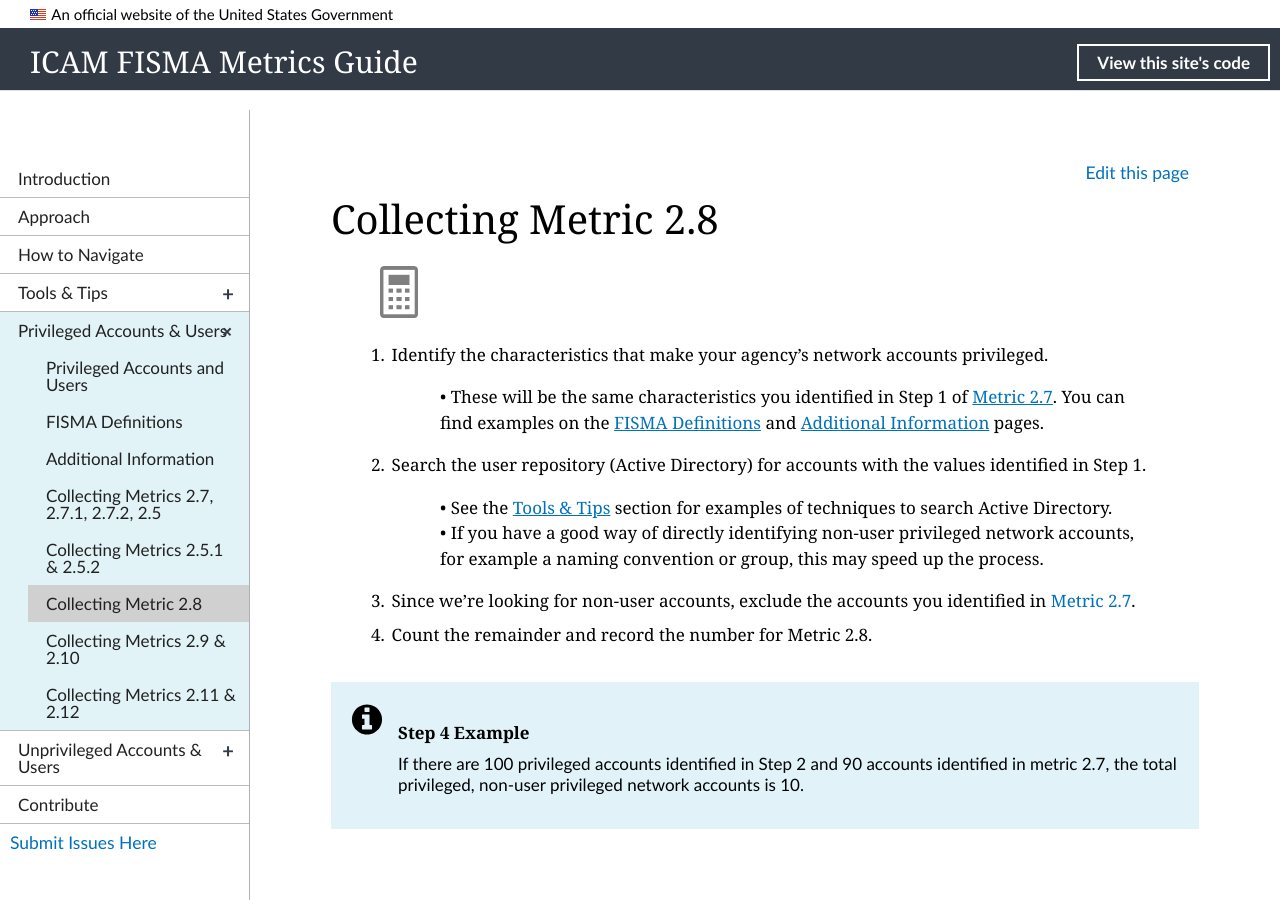
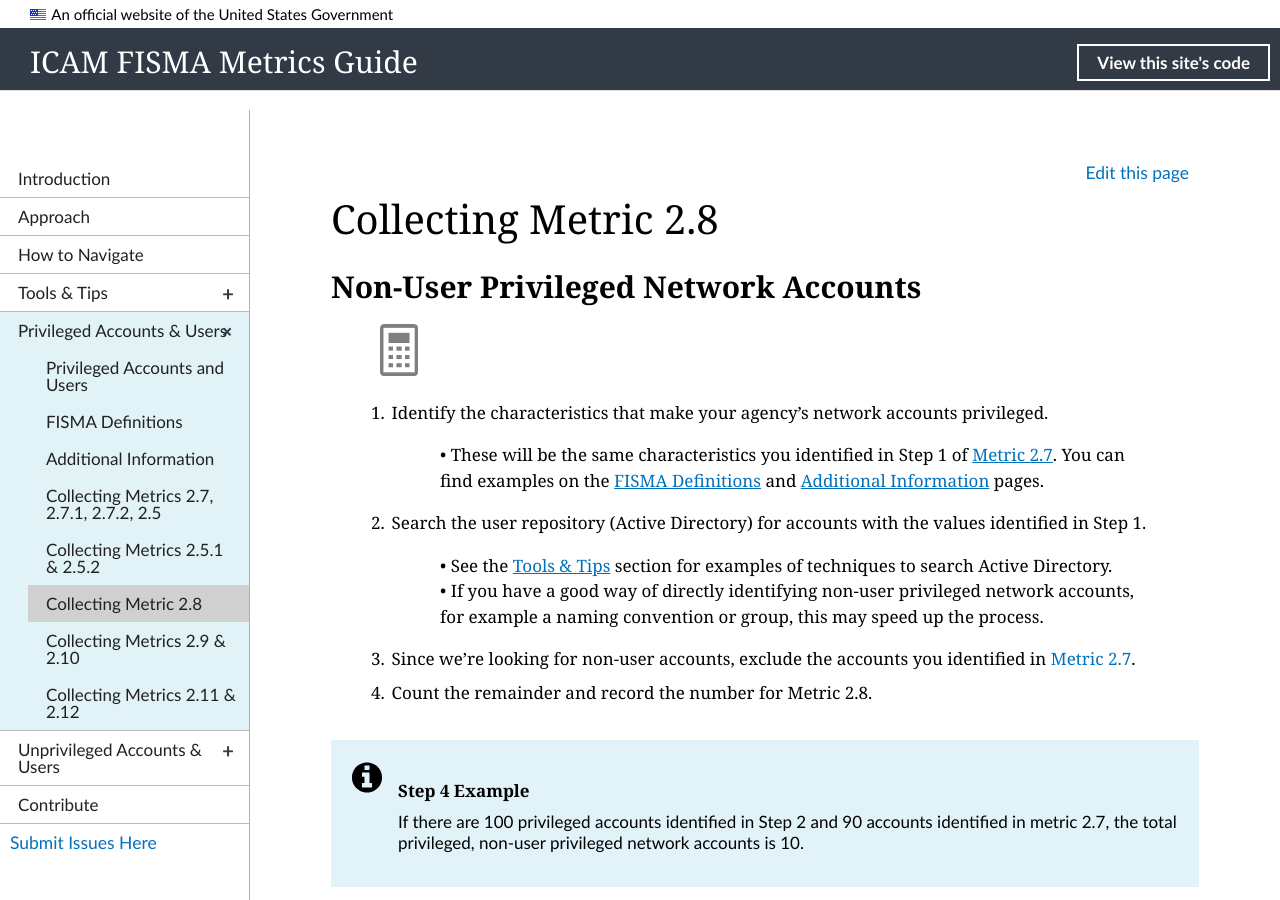
Before and after one commit to GSA/icam-fisma, a Jekyll site: the page built from _priv-mgmt/17_collection-28.md, in a window 1280 px wide and 900 px high. Built offline with Jekyll 4.4.1, drawn with Linux system fonts in a browser that asks for light colours; nearby versions of some CDN libraries.

Commit message:
Add descriptive subtitle

```diff
--- a/_priv-mgmt/17_collection-28.md
+++ b/_priv-mgmt/17_collection-28.md
@@ -4,6 +4,7 @@ title: Collecting Metric 2.8
 permalink: priv-mgmt/collection-28
 collection: priv-mgmt
 ---
+## Non-User Privileged Network Accounts
 >![Calculator logo](../img/calc.png){:style="width:5%;"}
 
 1. Identify the characteristics that make your agency’s network accounts privileged.
```
